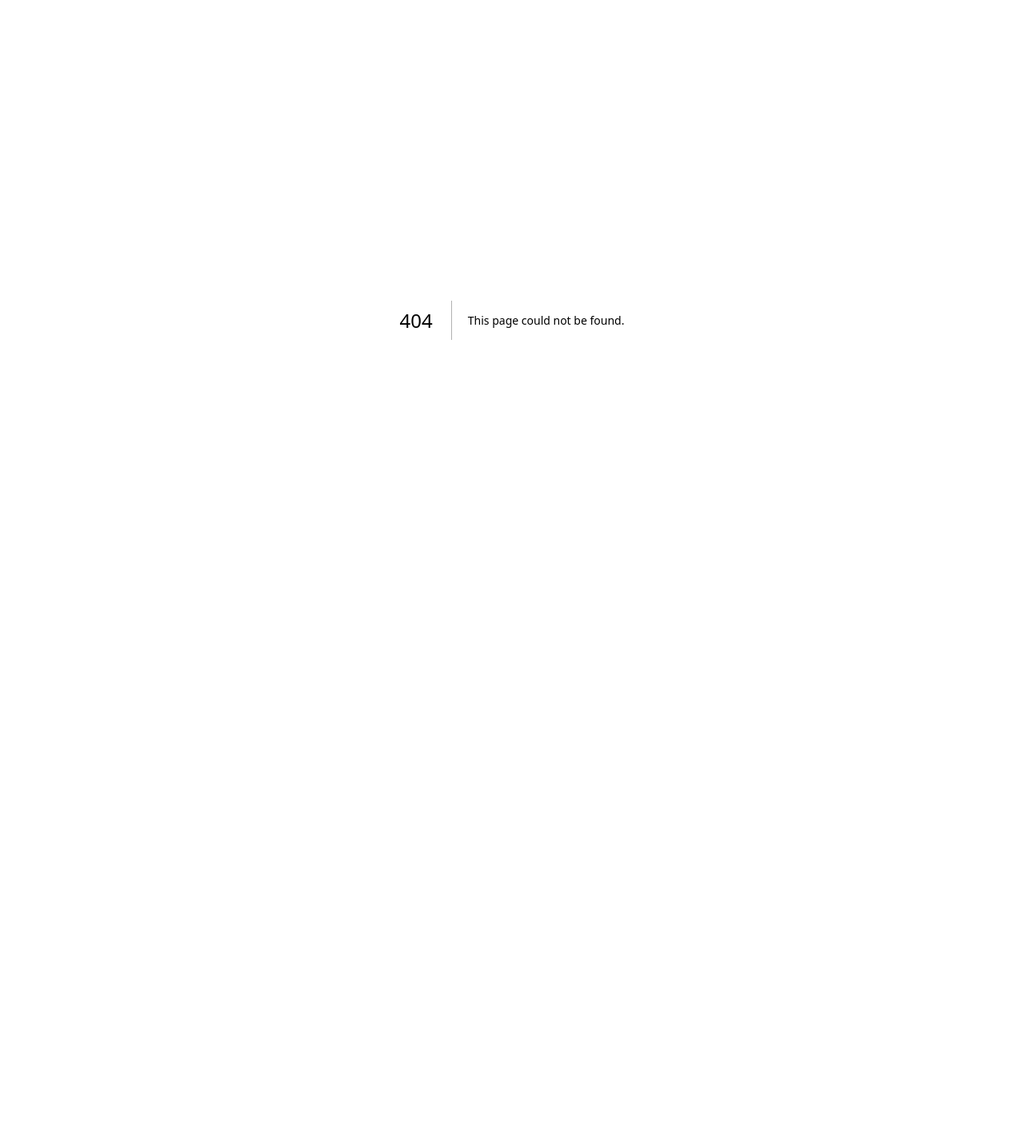
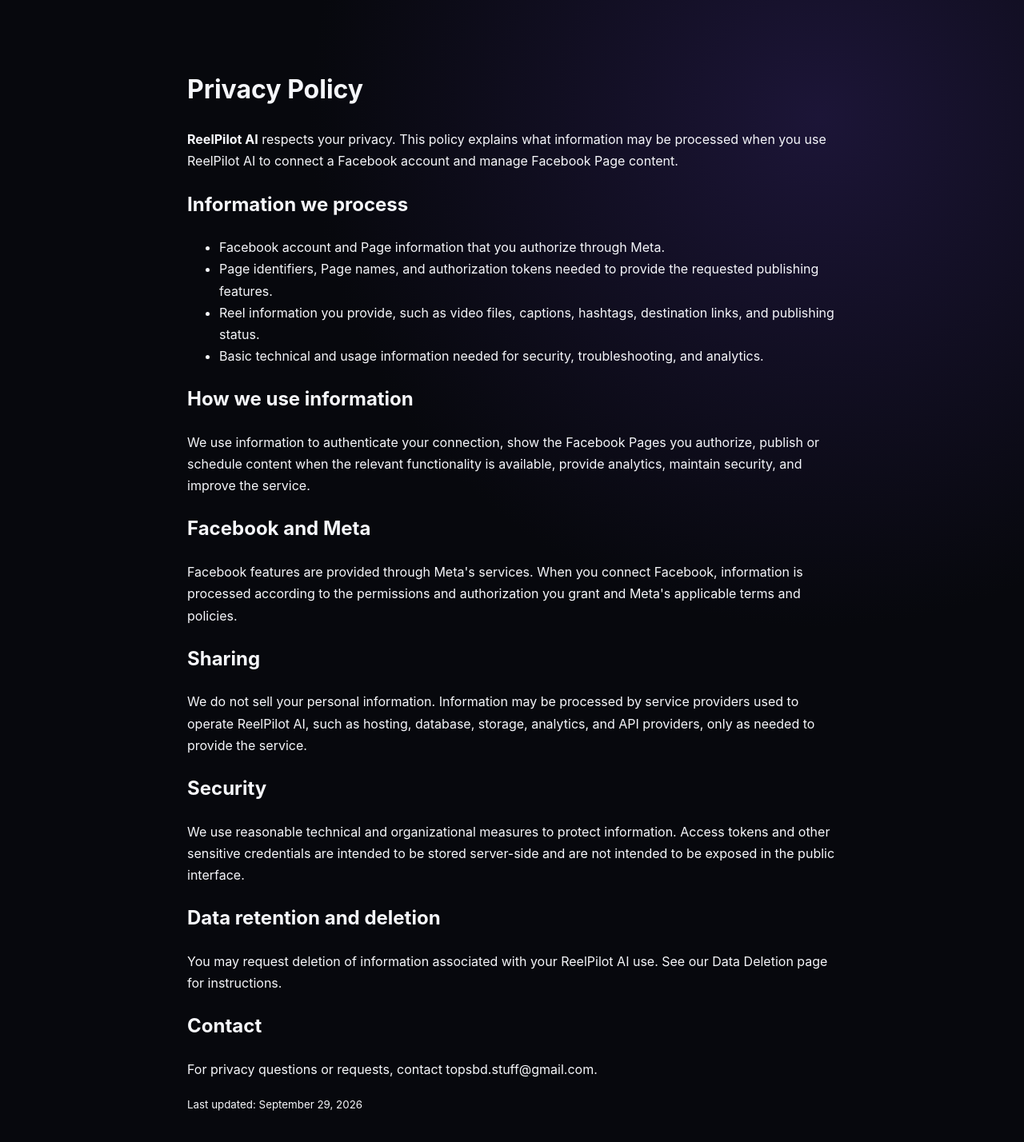
Before and after one commit to meherul382/reelpilot-ai, a Next.js app: page /privacy in a window 1280 px wide. Before the commit this address had no page. Shown: the top 1428 px of the page at 80% size. Before the commit the page ends 800 px from the top, so only its background shows below. Built offline with nearby package versions, Linux system fonts and the light colour scheme.

Commit message:
Add privacy policy page

```diff
--- /dev/null
+++ b/app/privacy/page.tsx
@@ -0,0 +1,36 @@
+export default function PrivacyPage() {
+  return (
+    <main style={{maxWidth: 860, margin: "0 auto", padding: "64px 24px", lineHeight: 1.7}}>
+      <h1>Privacy Policy</h1>
+      <p><strong>ReelPilot AI</strong> respects your privacy. This policy explains what information may be processed when you use ReelPilot AI to connect a Facebook account and manage Facebook Page content.</p>
+
+      <h2>Information we process</h2>
+      <ul>
+        <li>Facebook account and Page information that you authorize through Meta.</li>
+        <li>Page identifiers, Page names, and authorization tokens needed to provide the requested publishing features.</li>
+        <li>Reel information you provide, such as video files, captions, hashtags, destination links, and publishing status.</li>
+        <li>Basic technical and usage information needed for security, troubleshooting, and analytics.</li>
+      </ul>
+
+      <h2>How we use information</h2>
+      <p>We use information to authenticate your connection, show the Facebook Pages you authorize, publish or schedule content when the relevant functionality is available, provide analytics, maintain security, and improve the service.</p>
+
+      <h2>Facebook and Meta</h2>
+      <p>Facebook features are provided through Meta's services. When you connect Facebook, information is processed according to the permissions and authorization you grant and Meta's applicable terms and policies.</p>
+
+      <h2>Sharing</h2>
+      <p>We do not sell your personal information. Information may be processed by service providers used to operate ReelPilot AI, such as hosting, database, storage, analytics, and API providers, only as needed to provide the service.</p>
+
+      <h2>Security</h2>
+      <p>We use reasonable technical and organizational measures to protect information. Access tokens and other sensitive credentials are intended to be stored server-side and are not intended to be exposed in the public interface.</p>
+
+      <h2>Data retention and deletion</h2>
+      <p>You may request deletion of information associated with your ReelPilot AI use. See our <a href="/data-deletion">Data Deletion</a> page for instructions.</p>
+
+      <h2>Contact</h2>
+      <p>For privacy questions or requests, contact <a href="mailto:topsbd.stuff@gmail.com">topsbd.stuff@gmail.com</a>.</p>
+
+      <p><small>Last updated: September 29, 2026</small></p>
+    </main>
+  );
+}
```
